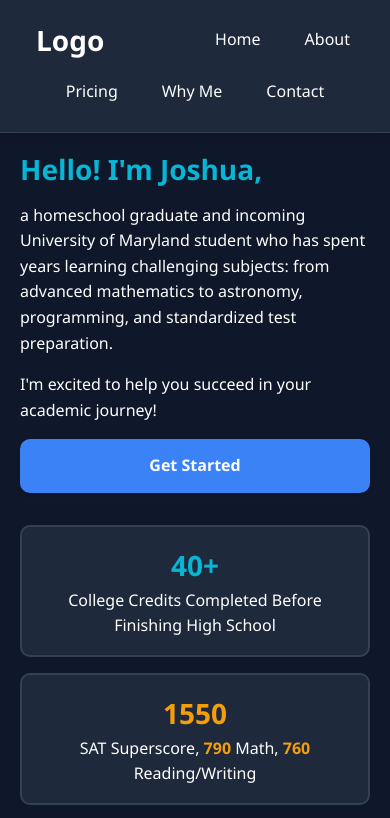
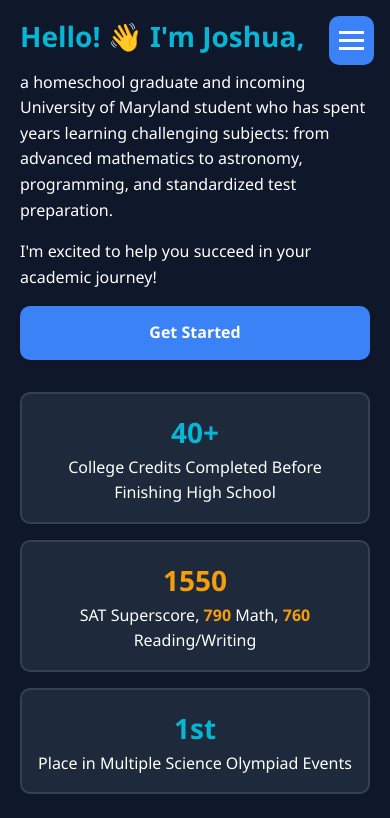
Before and after one commit to 3rdVoyager/Tutoring-Website, a plain HTML site: page index.html in a window 390 px wide. Shown: the top 818 px of the page. Drawn offline with Linux system fonts and the light colour scheme.

Commit message:
feat: add hamburger menu for mobile navigation and update branding
- Implement responsive navigation with hamburger toggle for mobile devices
- Update site title from "Joshua Cheng" to "Joshua Cheng - Tutor"
- Change logo text from "Logo" to "Learn2Learn"
- Add emoji to main heading and reduce main max-width for better layout
- Improve text wrapping in footer section

```diff
--- a/index.html
+++ b/index.html
@@ -3,14 +3,22 @@
   <head>
     <meta charset="UTF-8" />
     <meta name="viewport" content="width=device-width, initial-scale=1.0" />
-    <title>Joshua Cheng</title>
+    <title>Joshua Cheng - Tutor</title>
     <link rel="stylesheet" href="style.css" />
   </head>
   <body>
     <header>
       <nav>
+        <input type="checkbox" id="menu-toggle" class="menu-toggle" />
+        <label
+          for="menu-toggle"
+          class="hamburger">
+          <span></span>
+          <span></span>
+          <span></span>
+        </label>
         <ul class="nav-list">
-          <li><a href="index.html" class="logo">Logo</a></li>
+          <li><a href="index.html" class="logo">Learn2Learn</a></li>
           <li><a href="index.html">Home</a></li>
           <li><a href="about.html">About</a></li>
           <li><a href="pricing.html">Pricing</a></li>
@@ -20,7 +28,7 @@
       </nav>
     </header>
     <main>
-      <h1>Hello! I'm Joshua,</h1>
+      <h1>Hello! 👋 I'm Joshua,</h1>
       <p>
         a homeschool graduate and incoming University of Maryland student who
         has spent years learning challenging subjects: from advanced mathematics
@@ -239,7 +247,8 @@
           <h3>About This Site</h3>
           <p>This website was built from scratch with HTML & CSS.</p>
           <p>
-            If you want to learn how to build a site like this, feel free to reach out and schedule a session!
+            If you want to learn how to build a site like this, feel free to
+            reach out and schedule a session!
           </p>
           <p>&copy; 2026 Joshua Cheng. All rights reserved.</p>
         </div>
--- a/style.css
+++ b/style.css
@@ -76,7 +76,7 @@ p {
 }
 
 main {
-    max-width: 1800px;
+    max-width: 1600px;
     margin: 0 auto;
     padding: 20px;
 }
@@ -217,7 +217,39 @@ nav {
     transform-origin: left;
 }
 
-/* Mobile - cleaner wrapping */
+/* Hamburger Button - Hidden on Desktop */
+.menu-toggle {
+    display: none;
+}
+
+.hamburger {
+    display: none;
+    position: absolute;
+    right: 1rem;
+    top: 1rem;
+    cursor: pointer;
+    z-index: 1001;
+    padding: 0.5rem;
+    background-color: var(--button-color);
+    border: var(--card-border-width) solid var(--button-color);
+    border-radius: 10px;
+}
+
+.hamburger:hover {
+    background-color: var(--cards-color);
+    border: var(--card-border-width) solid var(--borders-color);
+}
+
+.hamburger span {
+    display: block;
+    width: 25px;
+    height: 3px;
+    background: var(--primary-text-color);
+    margin: 5px 0;
+    transition: all 0.3s ease;
+}
+
+/* Mobile Navigation */
 @media (max-width: 768px) {
     .nav-list {
         justify-content: center;
@@ -232,6 +264,80 @@ nav {
     .nav-list>li:first-child {
         order: -1;
         justify-content: center;
+    }
+
+    nav {
+        position: relative;
+        background-color: transparent;
+        padding: 0;
+        box-shadow: none;
+        border-bottom: none;
+        overflow: visible;
+    }
+
+    .hamburger {
+        display: block;
+        position: fixed;
+        top: 1rem;
+        right: 1rem;
+        z-index: 1001;
+    }
+
+    .nav-list {
+        position: fixed;
+        top: 0;
+        left: -100%;
+        width: 70%;
+        max-width: 300px;
+        height: 100vh;
+        background-color: var(--nav-color);
+        flex-direction: column;
+        padding-top: 60px;
+        transition: left 0.3s ease;
+        z-index: 1001;
+        margin: 0;
+    }
+
+    .nav-list>li {
+        width: 100%;
+        text-align: center;
+        margin: 0;
+    }
+
+    .nav-list>li>a {
+        display: block;
+        padding: 0.75rem;
+        height: auto;
+        margin: 0.25rem 0;
+
+    }
+
+    /* Logo stays at top when menu opens */
+    .nav-list>li:first-child {
+        position: absolute;
+        top: 0.5rem;
+        left: 0;
+        width: 100%;
+        margin-right: 0;
+        z-index: 1001;
+    }
+
+    /* Show menu when hamburger is checked */
+    .menu-toggle:checked~.nav-list {
+        left: 0;
+    }
+
+    /* Animate hamburger to X */
+    .menu-toggle:checked~.hamburger span:nth-child(1) {
+        transform: rotate(-45deg) translate(-5px, 6px);
+    }
+
+    .menu-toggle:checked~.hamburger span:nth-child(2) {
+        opacity: 0;
+    }
+
+    .menu-toggle:checked~.hamburger span:nth-child(3) {
+        transform: rotate(45deg) translate(-5px, -6px);
     }
 }
 
```
